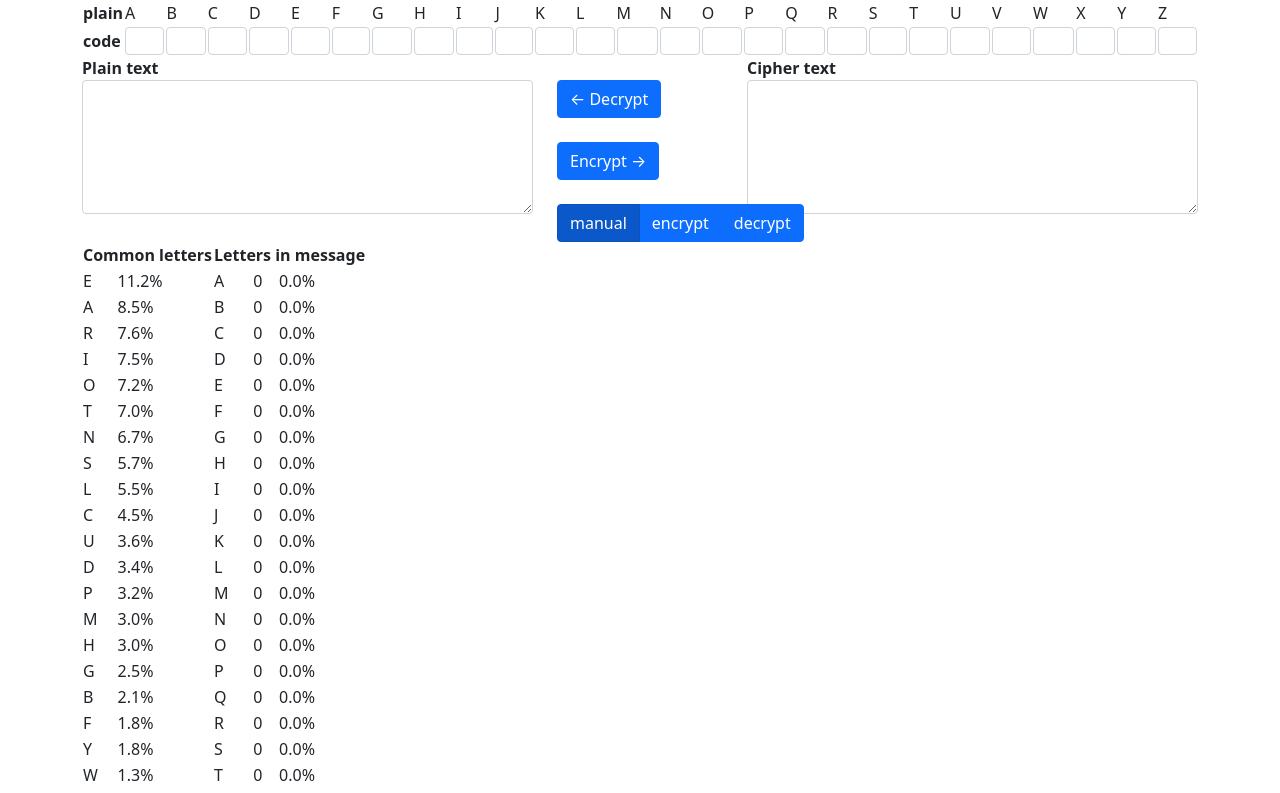
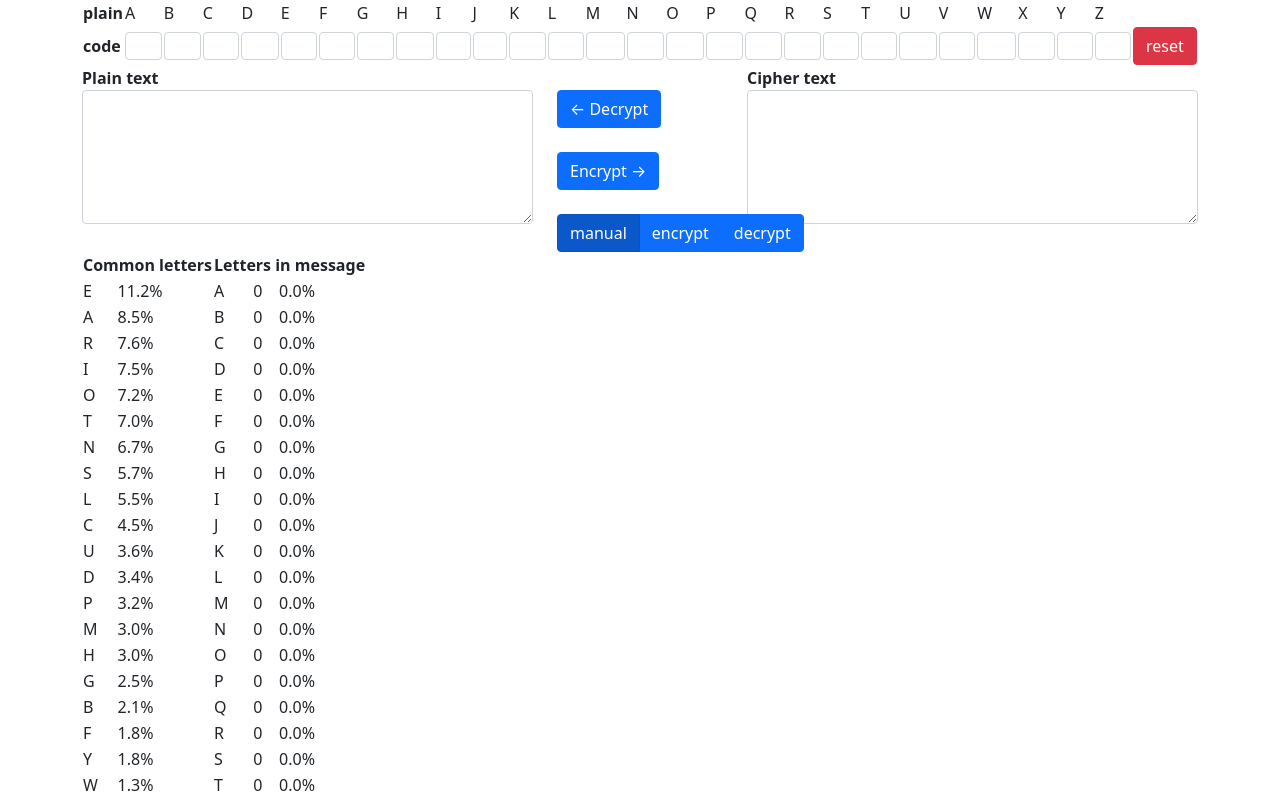
Before and after one commit to spraints/codes, a React (Create React App) app: page / in a window 1280 px wide. Shown: the top 793 px of the page. Built offline with nearby package versions, Linux system fonts and the light colour scheme.

Commit message:
reset code and mode

```diff
--- a/src/App.tsx
+++ b/src/App.tsx
@@ -32,6 +32,10 @@ class AppState {
   constructor(data: State, dispatchUpdate: React.Dispatch<Action>) {
     this.data = data
     this.dispatchUpdate = dispatchUpdate
+  }
+
+  get reset(): () => void {
+    return () => this.dispatchUpdate(new Reset())
   }
 
   get plainText(): string {
@@ -115,6 +119,12 @@ class MultiAction {
   }
   apply(data: State): State {
     return this.actions.reduce((data, action) => action.apply(data), data)
+  }
+}
+
+class Reset {
+  apply(data: State): State {
+    return { ...data, mode: 'MANUAL', code: {} }
   }
 }
 
@@ -203,6 +213,7 @@ function App() {
           <SubstitutionCipherView
             cipher={appState}
             setCodeLetter={appState.setCodeLetter}
+            reset={appState.reset}
           />
         </div>
       </div>
--- a/src/views/SubstitutionCipherView.tsx
+++ b/src/views/SubstitutionCipherView.tsx
@@ -9,10 +9,11 @@ interface Cipher {
 interface Props {
   cipher: Cipher
   setCodeLetter: (plain: string, code: string) => void
+  reset: () => void
 }
 
 export default function SubstitutionCipherView(props: Props) {
-  const { cipher, setCodeLetter } = props
+  const { cipher, setCodeLetter, reset } = props
   const seen = {} as { [key: string]: number }
   for (const c of ALPHABET) {
     const x = cipher.getCodeLetter(c)
@@ -42,6 +43,11 @@ export default function SubstitutionCipherView(props: Props) {
               />
             </td>
           ))}
+          <td>
+            <button type="button" className="btn btn-danger" onClick={reset}>
+              reset
+            </button>
+          </td>
         </tr>
       </tbody>
     </table>
```
